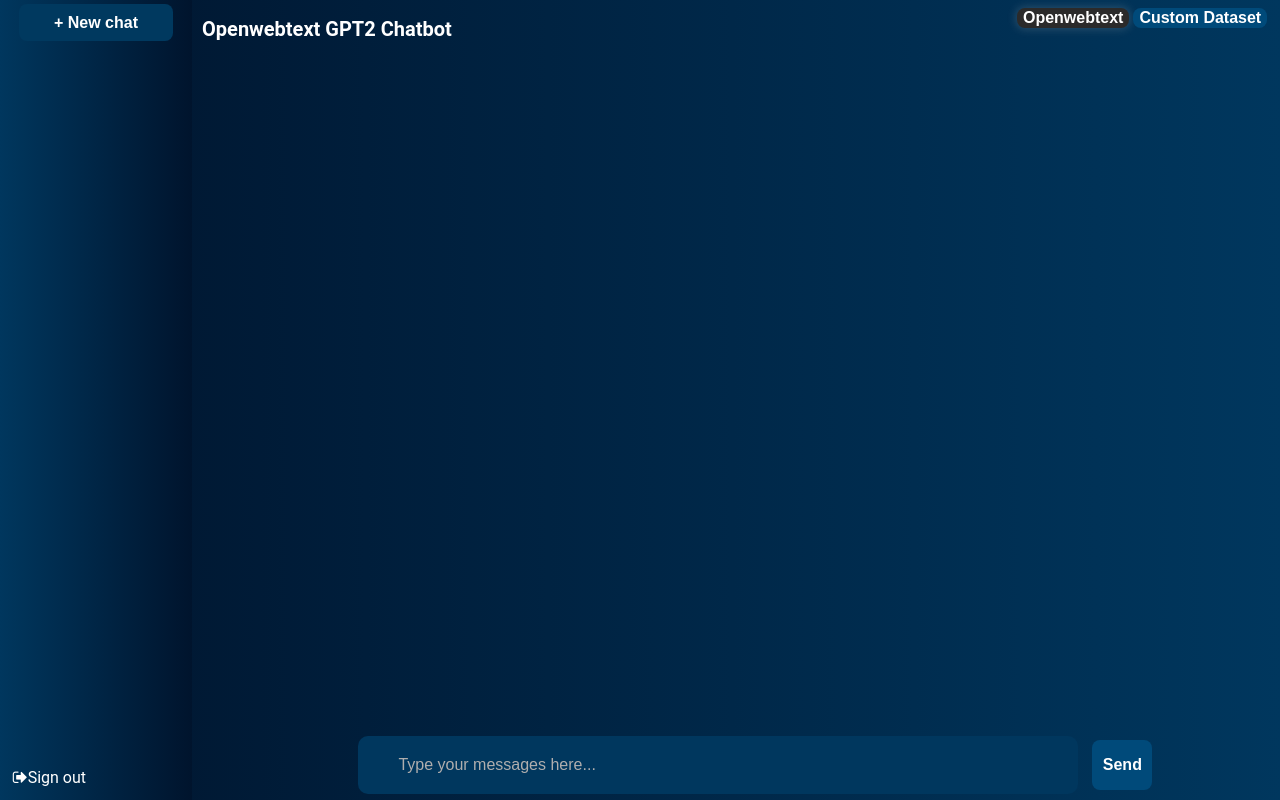
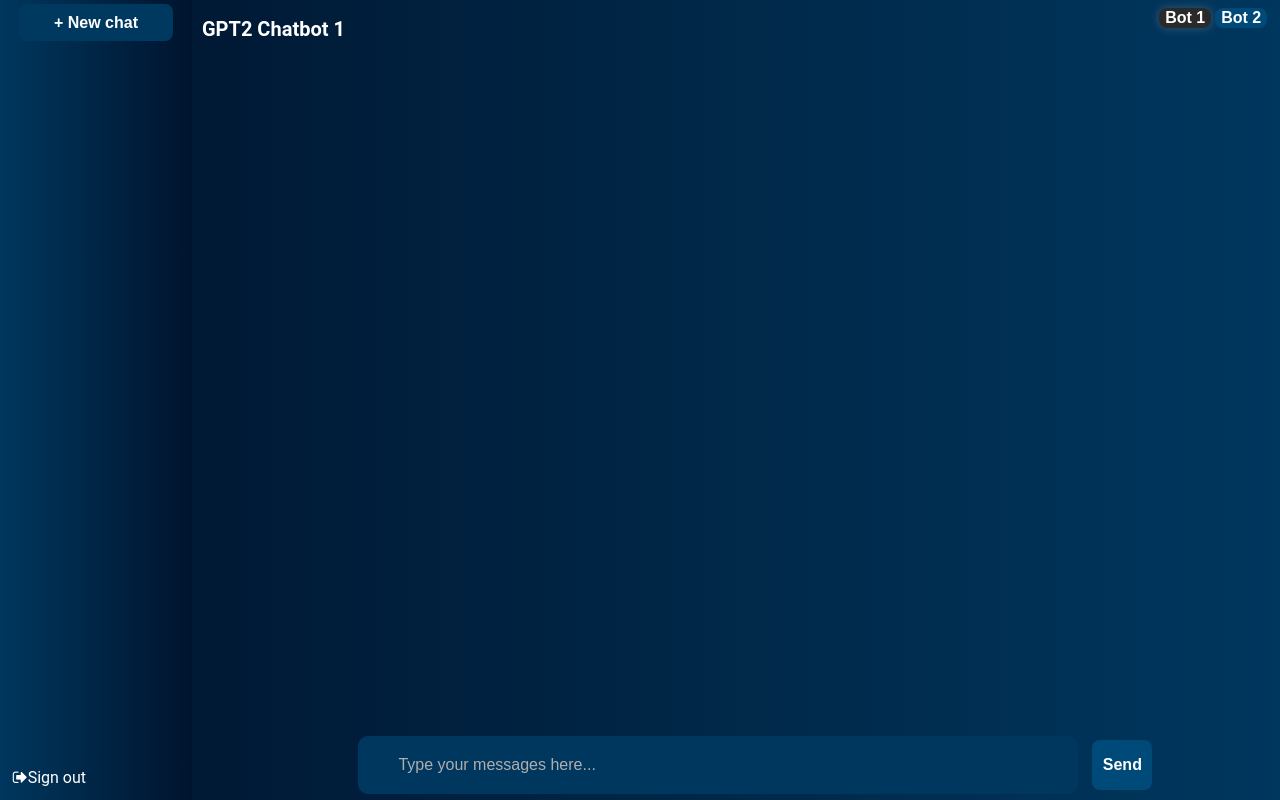
Before and after one commit to tpnam0901/ChatBotUI, a Django app: page /chatbot/ in a window 1280 px wide. Run offline with Django 5.2, Linux system fonts and the light colour scheme; the visitor is signed in with stand-in values (Sample User, id 1); some libraries are stand-ins or nearby versions.

Commit message:
chore: rename chatbot

```diff
--- a/webserver/chatbot/static/chatbot/chatbot.js
+++ b/webserver/chatbot/static/chatbot/chatbot.js
@@ -62,11 +62,11 @@ window.onload = function (){
         chatInput.focus()
     }
 
-    botSelectorBtnOWT.onclick = () => updateMessageSender('Openwebtext GPT2 Chatbot', true)
-    botSelectorBtnCD.onclick = () => updateMessageSender('Cusom dataset GPT2 Chatbot', false)
+    botSelectorBtnOWT.onclick = () => updateMessageSender('GPT2 Chatbot 1', true)
+    botSelectorBtnCD.onclick = () => updateMessageSender('GPT2 Chatbot 2', false)
 
     // Default
-    updateMessageSender('Openwebtext GPT2 Chatbot', true)
+    updateMessageSender('GPT2 Chatbot 1', true)
 
     const sendMessage = (e) => {
         e.preventDefault()
--- a/webserver/chatbot/templates/chatbot/chatbot.html
+++ b/webserver/chatbot/templates/chatbot/chatbot.html
@@ -24,7 +24,7 @@
 
             </div>
             <div class="content-block">
-                <h2 class="chat-header">Openwebtext GPT2 Chatbot</h2>
+                <h2 class="chat-header">GPT2 Chatbot 1</h2>
                 <div class="chat-messages"></div>
             </div>
             <div class="prompt-block">
@@ -35,8 +35,8 @@
             </div>
 
             <div class="bot-block">
-                <button type="button" class="button bot-select-button active-bot" id="bot-openwebtext">Openwebtext</button>
-                <button type="button" class="button bot-select-button" id="bot-custom">Custom Dataset</button>
+                <button type="button" class="button bot-select-button active-bot" id="bot-openwebtext">Bot 1</button>
+                <button type="button" class="button bot-select-button" id="bot-custom">Bot 2</button>
             </div>
 
             <div class="signout-block">
```
